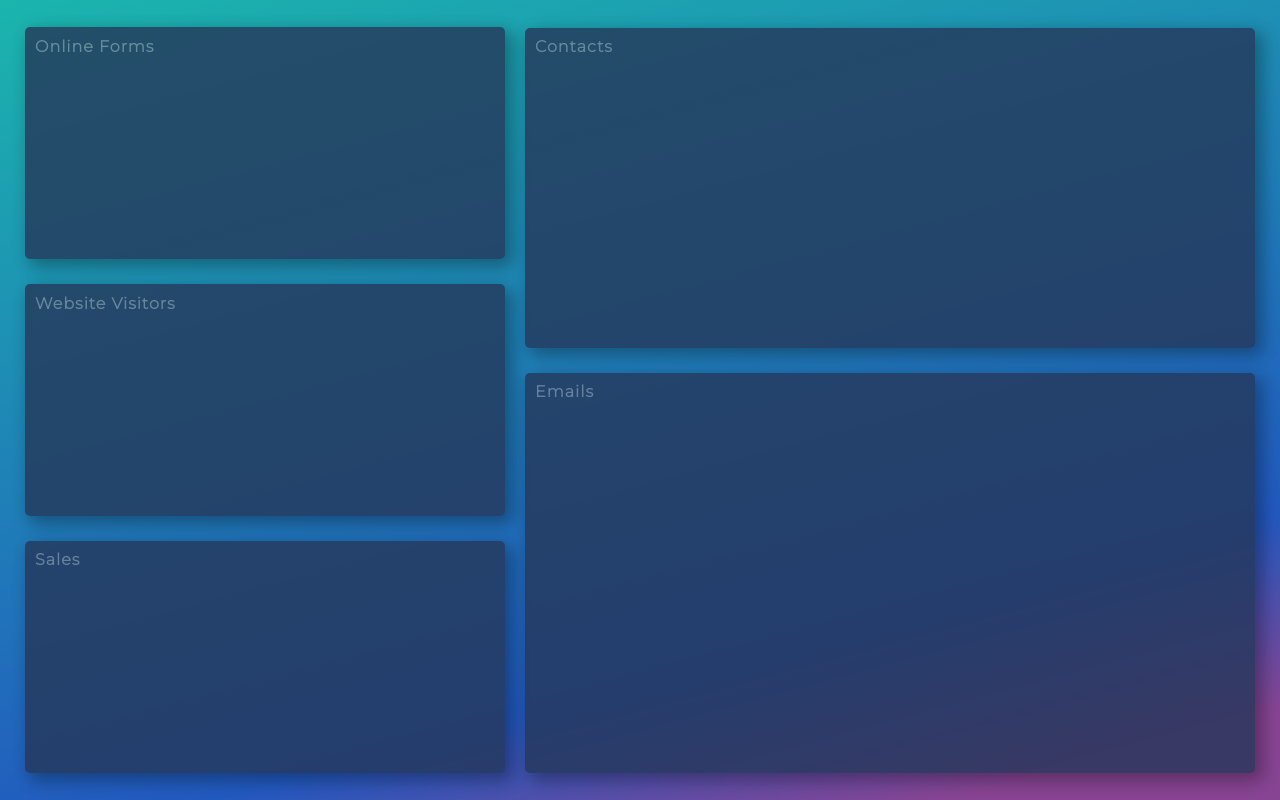
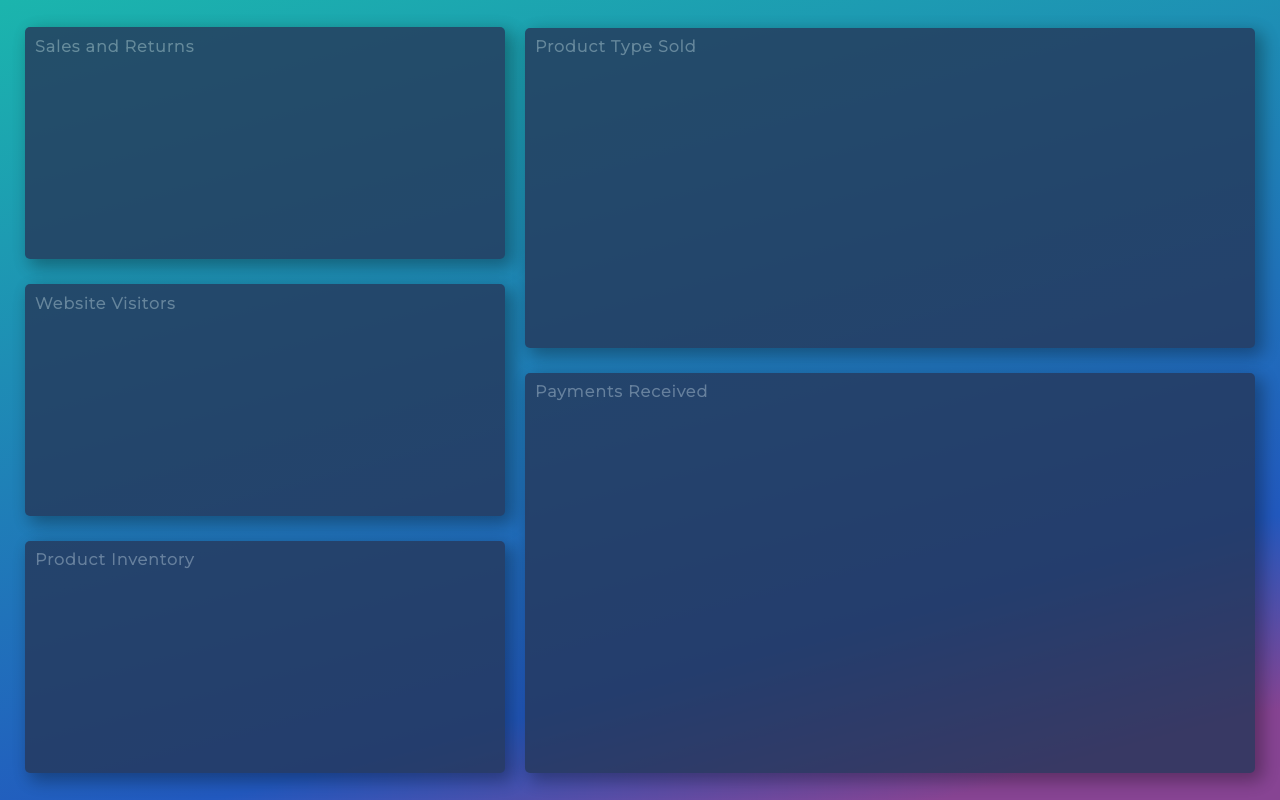
Before and after one commit to MeganMFisher/Dashboard, a website: page public/index.html in a window 1280 px wide. Drawn offline with nearby package versions, Linux system fonts and the light colour scheme; no server answers.

Commit message:
changed graph names

```diff
--- a/public/index.html
+++ b/public/index.html
@@ -15,7 +15,7 @@
         <div class='graphBoxContainers graphBoxSmallContainer'>
 
         <div class='graphBox graphBoxSmall'>
-            <h1>Online Forms</h1>
+            <h1>Sales and Returns</h1>
         </div>
 
         <div class='graphBox graphBoxSmall'>
@@ -23,7 +23,7 @@
         </div>
 
         <div class='graphBox graphBoxSmall'>
-            <h1>Sales</h1>
+            <h1>Product Inventory</h1>
         </div>
 
         </div>
@@ -31,11 +31,11 @@
         <div class='graphBoxContainers graphBoxMedLargeContainer'>
 
         <div class='graphBox graphBoxMedium'>
-            <h1>Contacts</h1>
+            <h1>Product Type Sold</h1>
         </div>
 
         <div class='graphBox graphBoxLarge'>
-            <h1>Emails</h1>
+            <h1>Payments Received</h1>
         </div>
 
         </div>
```
